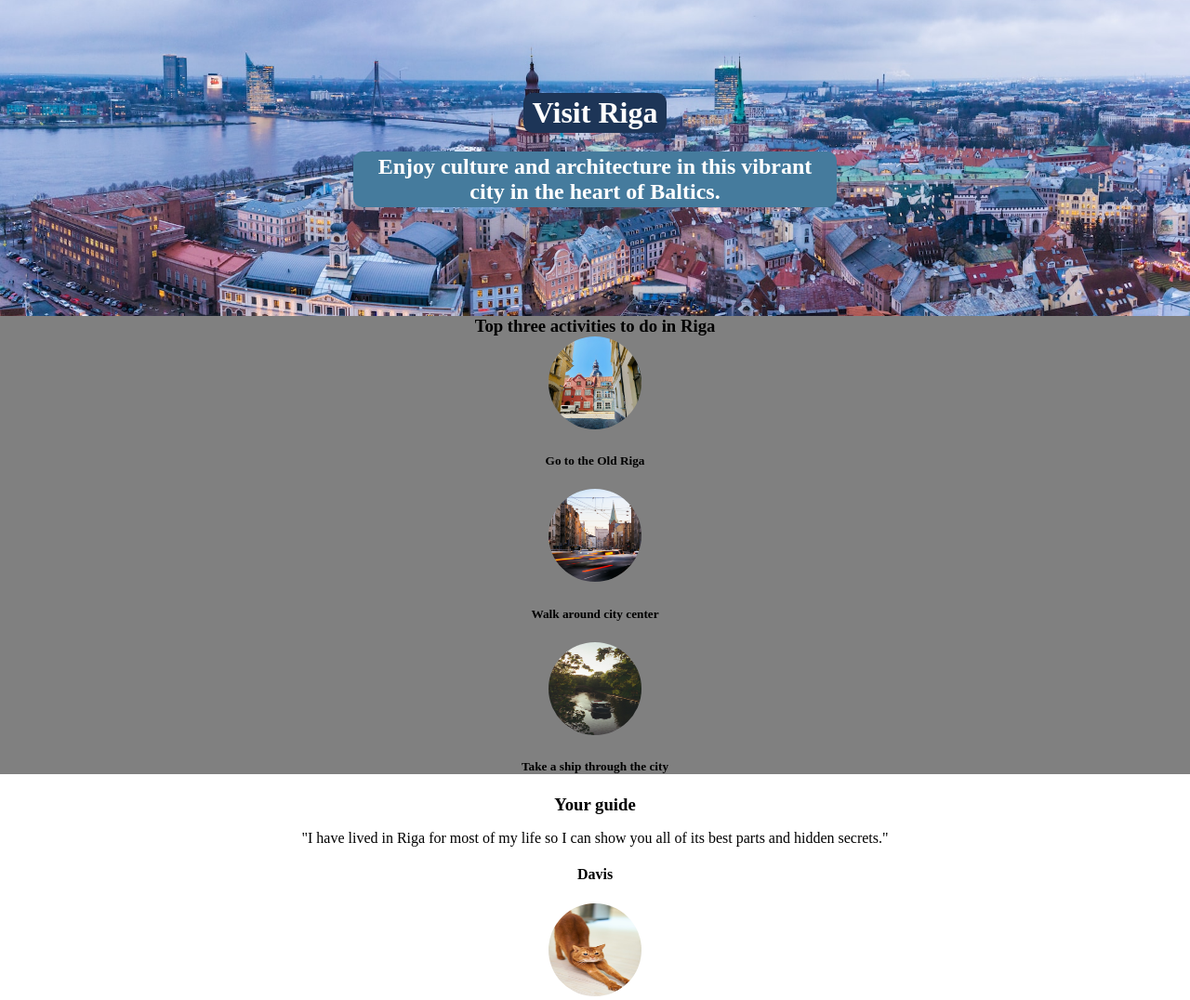
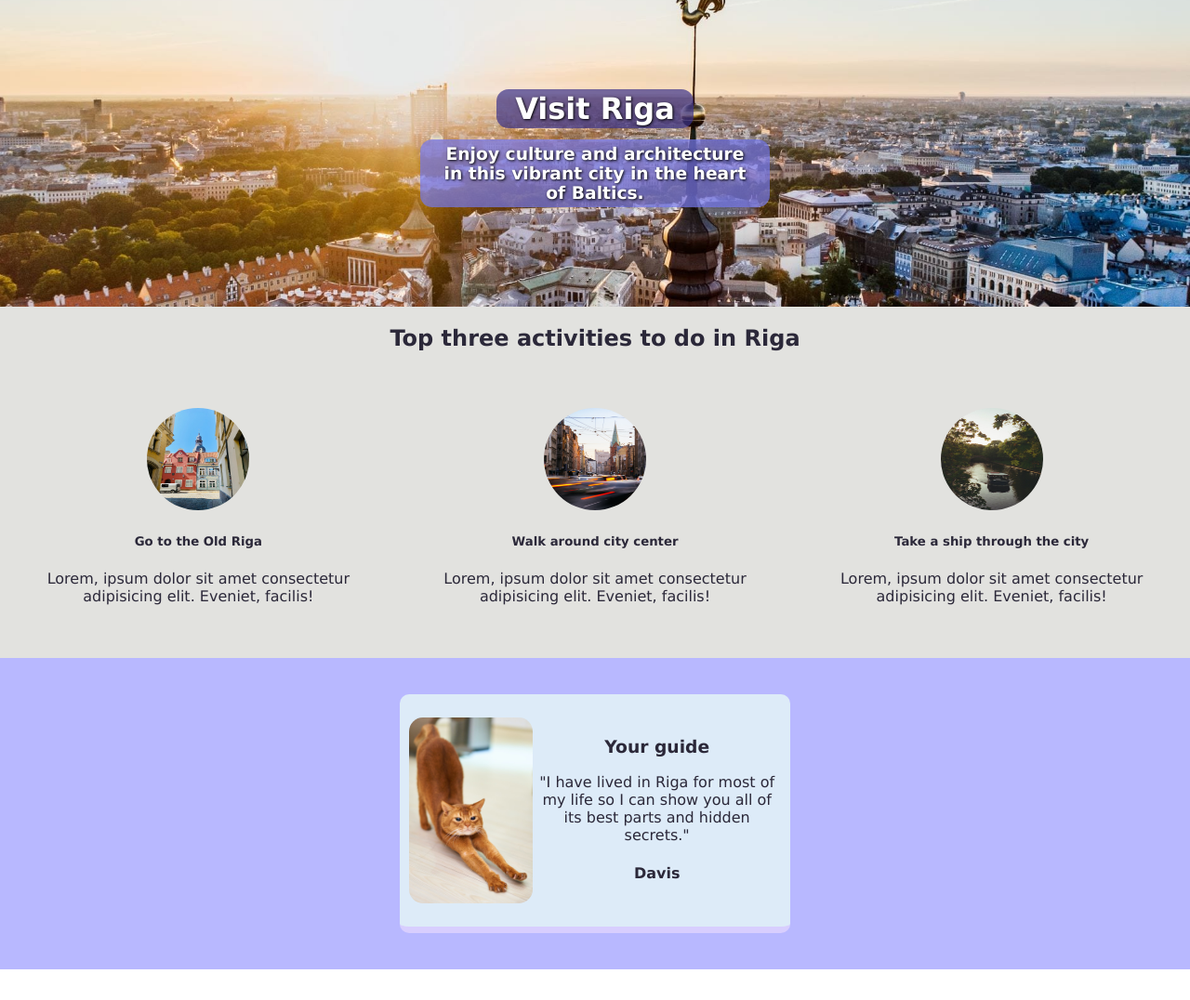
Before and after one commit to davisjanis/hometown, a plain HTML site: page index.html in a window 1280 px wide. Shown: the whole page at 93% size. After the commit the page ends 1043 px from the top, so only its background shows below. Drawn offline with Linux system fonts and the light colour scheme.

Commit message:
cleaned CSS, changed color palette

```diff
--- a/index.html
+++ b/index.html
@@ -4,43 +4,74 @@
         <link rel="stylesheet" href="styles.css">
     </head>
     <body>
+
+        <!-- <div id="wrapper"> -->
+
         <div id="header">
-            <div id="header-img">
             <div id="header-content">
-                    <h1>Visit Riga</h1>
-                    <h2>Enjoy culture and architecture in this vibrant city in the heart of Baltics.</h2>
-                </div>
+                <h1 id="visit-city">Visit Riga</h1>
+                <h3 id="visit-text">Enjoy culture and architecture in this vibrant city in the heart of Baltics.</h3>
             </div>
         </div>
 
 
         <!-- ACTIVITIES SECTION -->
-        <div id="activities-section">
+        <div id="main">
 
-            <h3>Top three activities to do in Riga</h3>
 
-                <div>
-                    <img class="activity" src="images/old-riga.jpg">
+            <h2 id="activities-text">Top three activities to do in Riga</h2>
+
+            <div id="activities">
+
+                <div class="activity">
+                    <img src="images/old-riga.jpg">
+                    <div id="activity-text">
                         <h5>Go to the Old Riga</h5>
+                        <p>Lorem, ipsum dolor sit amet consectetur adipisicing elit. Eveniet, facilis!</p>
+                    </div>
                 </div>
 
-                <div>
-                    <img class="activity" src="images/riga-streets.jpg">
+                <div class="activity">
+                    <img src="images/riga-streets.jpg">
+                    <div id="activity-text">
                         <h5>Walk around city center</h5>
+                        <p>Lorem, ipsum dolor sit amet consectetur adipisicing elit. Eveniet, facilis!</p>
                     </div>
 
-                <div>
-                    <img class="activity" src="images/ship.jpg">
+                </div>
+
+                <div class="activity">
+                    <img src="images/ship.jpg">
+                    <div id="activity-text">
                         <h5>Take a ship through the city</h5>
+                        <p>Lorem, ipsum dolor sit amet consectetur adipisicing elit. Eveniet, facilis!</p>
                     </div>
+
+                </div>
+
+            </div>
+
         </div>
 
         <!-- GUIDE SECTION -->
         <div id="guide-section">
+
+            <div id="business-card">
+
+                <img class="card-item" id="avatar" src="images/avatar.jpg">
+
+
+                <div class="card-item">
                     <h3>Your guide</h3>
                     <p>"I have lived in Riga for most of my life so I can show you all of its best parts and hidden secrets."</p>
                     <h4>Davis</h4>
-            <img src="images/avatar.jpg">
                 </div>
+
+            </div>
+
+        </div>
+
+        <!-- </div> -->
+
     </body>
 </html>
--- a/styles.css
+++ b/styles.css
@@ -1,98 +1,123 @@
-/**
-Palette: https://scrimba.com/links/hometown-palette
-RED: #E63946
-LIGHT: #F1FAEE
-AQUA: #A8DADC
-LIGHT BLUE: #457B9D
-DARK BLUE: #1D3557
-
-*/
 
 body {
-    margin: 0;
-    padding: 0;
-    text-align: center;
+    margin: 0px;
+    padding: 0px;
+    font-family:Verdana, Geneva, Tahoma, sans-serif;
 }
 
-img {
-    width: 100px;
-    height: 100px;
-    border-radius: 50px;
+
+#header {
+    width: 100%;
+    height: 330px;
+    display: flex;
+    flex-direction: column;
+    justify-content: center;
+    align-items: center;
+    background-image: url(images/riga-22.jpg);
+    background-position: center;
+    background-size: cover;
+}
+
+#header-content {
+    color: white;
+    text-shadow: 1px 1px 3px black;
+    text-align: center;
+    display: flex;
+    flex-direction: column;
+    justify-content: center;
+    align-items: center;
+}
+
+#visit-city {
+    background: rgba(61, 52, 139, 0.7);
+    padding: 2px 20px;
+    border-radius: 13px;
+    margin: 0;
+}
+
+#visit-text{
+    max-width: 330px;
+    background-color:rgba(118, 120, 237, 0.7);
+    padding: 5px 23px;
+    border-radius: 13px;
+    margin: 12px 0;
+}
+
+#main {
+    background: #e2e2df;
+    height: 378px;
+    display: flex;
+    flex-direction: column;
+    align-items: center;
+    color: #2b2839;
+}
+
+#activities-text {
 
 }
 
-#header {
-
-    position: relative;
-    height: 340px; /* Set the desired height */
-    overflow: hidden;
-}
-
-
-#header-img {
-    position: absolute;
-    top: 0;
-    left: 0;
-    width: 100%;
-    height: 100%;
-    background-image: url(images/riga.jpg);
-    background-size: cover;
-    background-position: center;
-    z-index: -1; /* Place it behind the content */
-}
-
-#header-content {
-    position: relative;
-    display: flex;
-    flex-direction: column;
-    align-items: center;
-    height: 340px;
-    width: 100%;
-    margin-top: 100px;
-}
-
-
-h1 {
-    background-color:#1D3557;
-    color: white;
-    margin: 0;
-    padding: 3px 10px;
-    border-radius: 10px;
-}
-
-h2 {
-    background-color: #457B9D;
-    color: white;
-    width: 500px;
-    padding: 3px 10px;
-    border-radius: 10px;
-}
-
-#activities-section {
-    background-color: grey;
-    height: 340px
+#activities {
     display: flex;
     flex-direction: row;
     justify-content: center;
+    align-items: center;
+    text-align: center;
+    height: 100%;
+    /* margin-top: 60px; */
 }
-
-/* .activities {
-    display: flex;
-    flex-direction: row;
-    justify-content: center;
-
-} */
 
 .activity {
 
-    margin-left: 40px;
-    margin-right: 40px;
+    margin-left: 50px;
+    margin-right: 50px;
+
 }
 
-h3 {
-    margin: 0;
+.activity img {
+    width: 110px;
+    height: 110px;
+    border-radius: 50%;
+}
+
+#activity-text {
+
 }
 
 #guide-section {
 
+    background: #b8b8ff;
+    /* padding-top: 20px; */
+    display: flex;
+    flex-direction: row;
+    justify-content: center;
+    align-items: center;
+    height: 335px;
+
 }
+
+#business-card {
+
+    width: 400px;
+    height: 250px;
+    display: flex;
+    flex-direction: row;
+    justify-content: center;
+    align-items: center;
+    text-align: center;
+    background: #ddebf8;
+    color: #2b2839;
+    border-bottom: 7px solid #d8cefe;
+    border-radius: 10px;
+    padding: 0 10px;
+}
+
+#card-item {
+
+}
+
+#avatar {
+
+    width: 150px;
+    height: 200px;
+    border-radius: 15px;
+}
```
Also changed, not shown: images/Riga-new.jpg (added), images/riga-22.jpg (added). Lines whose indentation alone changed are shown as unchanged.
